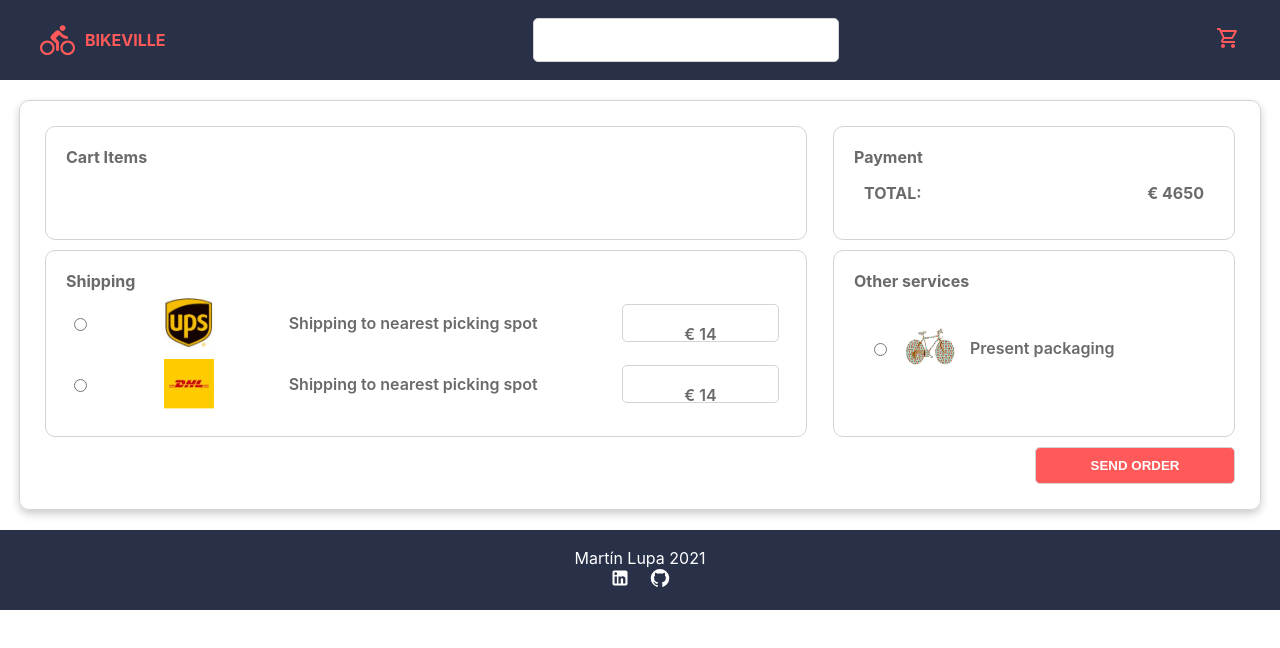
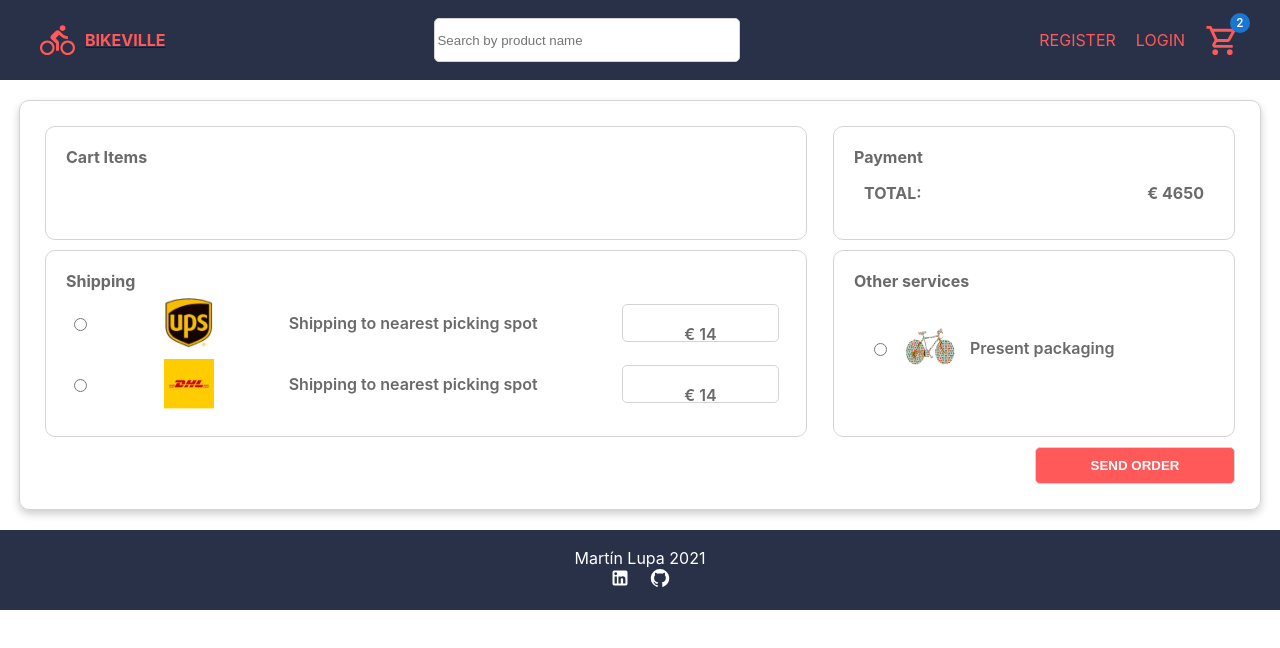
Before and after one commit to MartinLupa/bikeville-mern, a React (Create React App) app: page /shopping_cart/1 in a window 1280 px wide. Shown: the top 648 px of the page. Built offline with nearby package versions, Linux system fonts and the light colour scheme.

Commit message:
Navbar links update, MaterialUI Badge for shoppingCart

```diff
--- a/src/components/Navbar/Navbar.css
+++ b/src/components/Navbar/Navbar.css
@@ -14,7 +14,7 @@
 }
 
 .nav-left {
-  margin-left: 40px;
+  margin-left: 20px;
   display: -webkit-box;
   display: -ms-flexbox;
   display: flex;
@@ -46,15 +46,20 @@
   display: -webkit-box;
   display: -ms-flexbox;
   display: flex;
+  -webkit-box-align: center;
+      -ms-flex-align: center;
+          align-items: center;
   margin-right: 40px;
 }
 
-.cart-icon {
-  color: #ff5959;
+.nav-link {
+  color: #ff5959 !important;
+  margin-left: 20px;
+  text-decoration: none;
 }
 
-.cart-icon:hover {
-  color: #ff7d7d;
+.nav-link:hover {
+  color: #ff7d7d !important;
   -webkit-transition: 0.3s;
   transition: 0.3s;
 }
--- a/src/components/Navbar/Navbar.js
+++ b/src/components/Navbar/Navbar.js
@@ -1,5 +1,6 @@
 import DirectionsBikeIcon from "@mui/icons-material/DirectionsBike";
 import ShoppingCartOutlinedIcon from "@mui/icons-material/ShoppingCartOutlined";
+import Badge from "@mui/material/Badge";
 import { NavLink } from "react-router-dom";
 import "../../styles/Variables.scss";
 import "./Navbar.css";
@@ -7,16 +8,35 @@ import "./Navbar.css";
 export default function Navbar() {
   return (
     <div className="navbar-container">
-      <div className="nav-left">
-        <DirectionsBikeIcon fontSize="large" />
-        <h4>BIKEVILLE</h4>
-      </div>
+      <NavLink to="/">
+        <div className="nav-left">
+          <DirectionsBikeIcon className="nav-link" fontSize="large" />
+          <h4 className="nav-link">BIKEVILLE</h4>
+        </div>
+      </NavLink>
+
       <div className="nav-center">
-        <input className="input" type="text" />
+        <input
+          className="input"
+          type="text"
+          placeholder="Search by product name"
+        />
       </div>
       <div className="nav-right">
+        <NavLink className="nav-link" to="/registration">
+          <p>REGISTER</p>
+        </NavLink>
+        <NavLink className="nav-link" to="/login">
+          <p>LOGIN</p>
+        </NavLink>
         <NavLink to="/shopping_cart/martin">
-          <ShoppingCartOutlinedIcon fontSize="medium" className="cart-icon" />
+          <Badge badgeContent={2} color="primary">
+            <ShoppingCartOutlinedIcon
+              fontSize="large"
+              className="nav-link"
+              color="action"
+            />
+          </Badge>
         </NavLink>
       </div>
     </div>
--- a/src/components/Navbar/Navbar.scss
+++ b/src/components/Navbar/Navbar.scss
@@ -10,15 +10,13 @@
 }
 
 .nav-left {
-  margin-left: 40px;
+  margin-left: 20px;
   display: flex;
-
   align-items: center;
-}
-
-.nav-left h4 {
-  margin: 0;
-  margin-left: 10px;
+  h4 {
+    margin: 0;
+    margin-left: 10px;
+  }
 }
 
 .nav-center {
@@ -35,14 +33,18 @@
 
 .nav-right {
   display: flex;
+  align-items: center;
   margin-right: 40px;
 }
 
-.cart-icon {
-  color: $secondary-color;
+.nav-link {
+  color: $secondary-color !important;
+  margin-left: 20px;
+  text-decoration: none;
 }
 
-.cart-icon:hover {
-  color: $secondary-color-hover;
+.nav-link:hover {
+  color: $secondary-color-hover !important;
+
   transition: 0.3s;
 }
```
Also changed, not shown: 1 other file (tests, documents, lock files or other folders).
